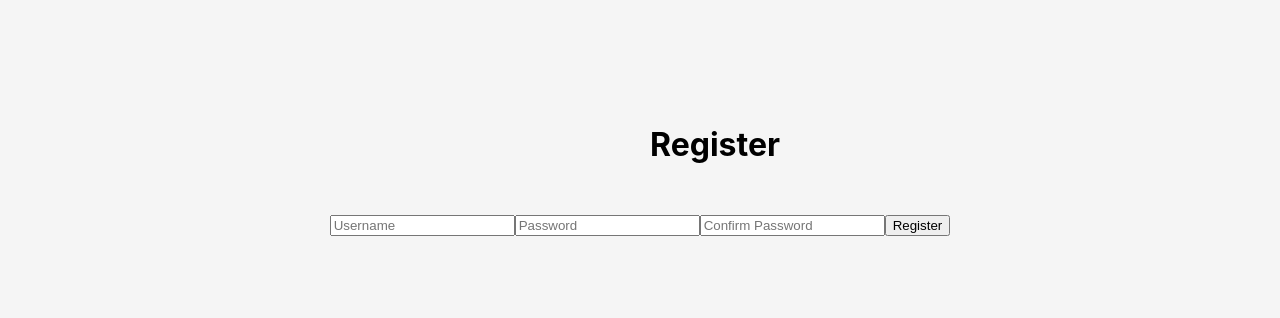
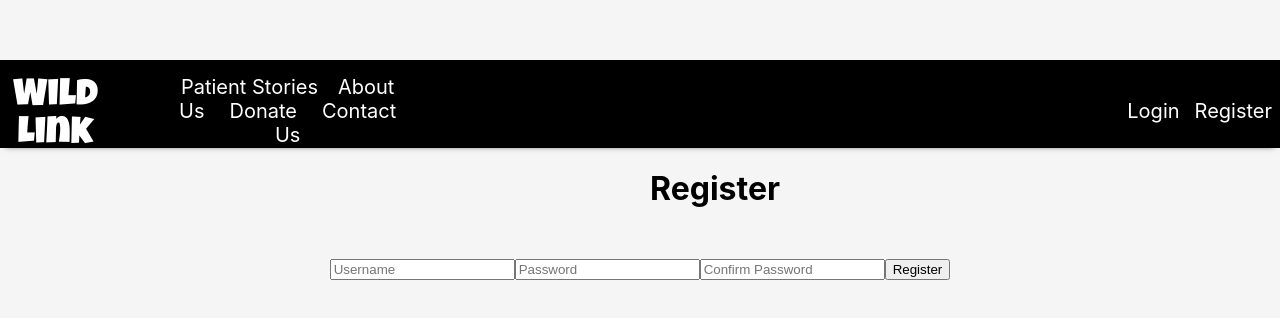
Before and after one commit to pformb/wild-link, a React (Create React App) app in the folder frontend/: page /register in a window 1280 px wide. Shown: the part 230-548 px from the top of the page. Built offline with nearby package versions, Linux system fonts and the light colour scheme.

Commit message:
ADD nav bar to login and regis, not rendering in correct spot

```diff
--- a/frontend/src/components/LoginPage.jsx
+++ b/frontend/src/components/LoginPage.jsx
@@ -1,5 +1,7 @@
 import React, { useState } from 'react';
 import  '../styles/LoginPage.scss';
+import TopNavigation from '../components/TopNavigation';
+
 
 //mock user data
 let users = [
@@ -54,6 +56,7 @@ const LoginPage = () => {
 
   return (
     <div className="login-page">
+      <TopNavigation />
       <h1>Login</h1>
       <form onSubmit={handleSubmit}>
         <input
--- a/frontend/src/components/RegistrationPage.jsx
+++ b/frontend/src/components/RegistrationPage.jsx
@@ -1,6 +1,7 @@
 
 import React, { useState } from 'react';
 import  '../styles/RegistrationPage.scss';
+import TopNavigation from '../components/TopNavigation';
 
 
 //mock user data
@@ -17,11 +18,6 @@ const RegistrationPage = () => {
     e.preventDefault();
 
     /* Fetch req ready to be implemented
-
-    if (password !== confirmPassword) {
-      alert('Passwords do not match');
-      return;
-    }
 
     let error.message = 'Registration Failure: This user already exists in our system, please try again';
 
@@ -72,6 +68,7 @@ const RegistrationPage = () => {
 
   return (
     <div className="registration-page">
+      <TopNavigation />
       <h1>Register</h1>
       <form onSubmit={handleSubmit}>
         <input type="text" placeholder="Username" />
```
